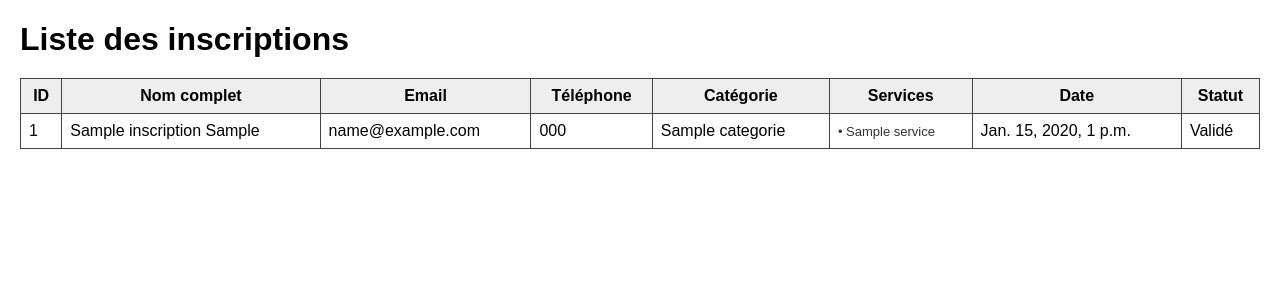
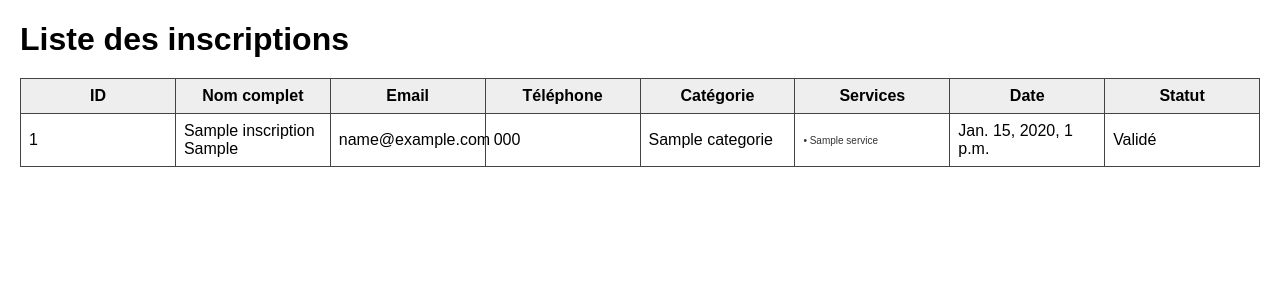
Before and after one commit to Ravelosambatra/projectBack, a Django app: template templates/liste_inscriptions.html in a window 1280 px wide. Shown: the top 300 px of the page. Run offline with Django 5.2, Linux system fonts and the light colour scheme; the template is opened without the code that fills it: values that come from a table or form of the project are taken from there, others are empty; tables that the repository leaves empty hold one stand-in row (values such as "Sample post").

Commit message:
Reglages du style du pdf

```diff
--- a/templates/liste_inscriptions.html
+++ b/templates/liste_inscriptions.html
@@ -4,12 +4,46 @@
     <meta charset="UTF-8">
     <title>Liste des inscriptions</title>
     <style>
-        body { font-family: Arial, sans-serif; margin: 20px; }
+        /* Styles généraux */
+        body {
+            font-family: Arial, sans-serif;
+            /* Important pour le PDF: Nous allons définir la taille de page via @page */
+            margin: 20px;
+        }
         h1 { margin-bottom: 5px; }
-        table { width: 100%; border-collapse: collapse; margin-top: 20px; }
+        table {
+            width: 100%;
+            border-collapse: collapse;
+            margin-top: 20px;
+            /* Ajout 1: Assure une meilleure gestion des largeurs de colonnes */
+            table-layout: fixed;
+        }
         th, td { padding: 8px; border: 1px solid #444; }
         th { background: #eee; }
-        .services { font-size: 13px; color: #333; }
+
+        /* Styles pour la colonne "Services" (class="services") */
+        .services {
+            /* Ajustez cette valeur. 150px est un bon point de départ. */
+            width: 150px;
+            font-size: 10px; /* Réduit la taille de la police pour gagner de la place */
+            color: #333;
+            /* Ajout 2: Force le texte à sauter à la ligne */
+            white-space: normal;
+            /* Ajout 3: Permet même de couper les mots très longs si nécessaire */
+            word-break: break-word;
+        }
+
+        /* Styles d'impression spécifiques pour WeasyPrint */
+        @page {
+            /* Taille de page standard et marges. WeasyPrint utilise cette règle. */
+            size: A4;
+            margin: 1cm;
+        }
+
+        /* Empêche les lignes de données d'être coupées entre deux pages */
+        tr {
+            page-break-inside: avoid;
+        }
     </style>
 </head>
 
```
